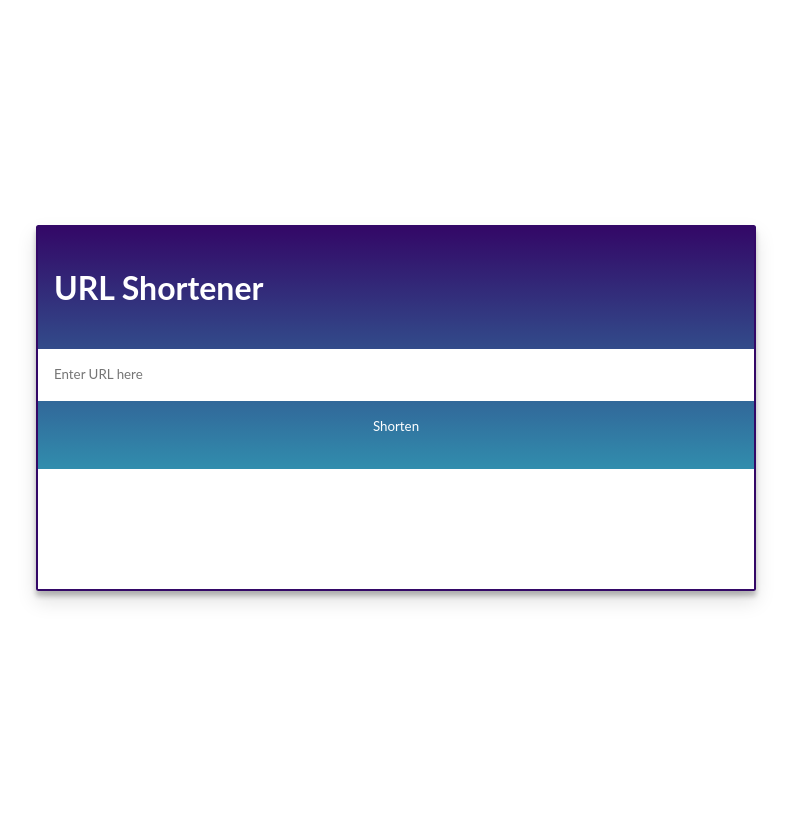
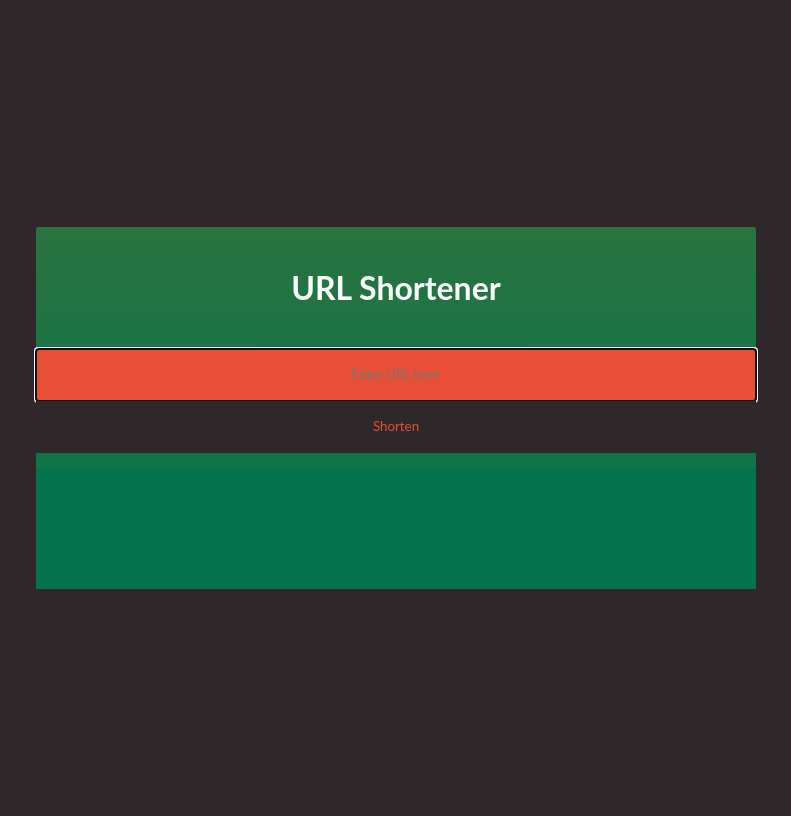
Before and after one commit to kushagra-aa/shorturls, a Django app: page / in a window 1280 px wide. Shown: the whole page, without its empty margins (244-1035 px from the left). Run offline with Django 3.2, Linux system fonts and the light colour scheme; some libraries are stand-ins or nearby versions.

Commit message:
final commit for now

```diff
--- a/shortner/views.py
+++ b/shortner/views.py
@@ -2,7 +2,6 @@ from django.shortcuts import render, redirect
 import uuid
 from .models import Urls
 from django.http import HttpResponse
-# Create your views here.
 
 
 def go(request, pk):
@@ -11,17 +10,11 @@ def go(request, pk):
 
 
 def create(request):
-    print('heyy1')
     if request.method == 'POST':
-        print('heyy2')
         url = request.POST['link']
-        print('heyy3')
         uid = str(uuid.uuid4())[:5]
-        print('heyy4')
         new_url = Urls(link=url, uuid=uid)
-        print('heyy5')
         new_url.save()
-        print('heyy6')
         return HttpResponse(uid)
 
 
--- /dev/null
+++ b/static/css/color.css
@@ -0,0 +1,7 @@
+:root {
+  --primary1: #2e282a;
+  --primary2: #fdffff;
+  --primary3: #e94f37;
+  --secondary: #eac435;
+  --accent: #04724d;
+}
--- a/static/css/style.css
+++ b/static/css/style.css
@@ -1,7 +1,20 @@
+@import url("color.css");
+
 *,
 *::before,
 *::after {
   box-sizing: border-box;
+  transition: all 0.5s ease-in-out;
+}
+
+::-moz-selection {
+  color: var(--primary1);
+  background: var(--accent);
+}
+/* Code for Firefox */
+::selection {
+  color: var(--primary1);
+  background: var(--accent);
 }
 
 body,
@@ -16,22 +29,22 @@ body {
   min-height: 100vh;
   font-family: "Lato", sans-serif;
   line-height: 1.5;
-  color: #111;
+  color: var(--secondary);
+  background: var(--primary1);
 }
 
 main {
   max-width: 720px;
   width: 100%;
-  border: 2.5px solid #330867;
+  height: auto;
   border-radius: 2.5px;
-  box-shadow: 0 10px 20px rgba(17, 17, 17, 0.125),
-    0 5px 5px rgba(17, 17, 17, 0.25);
-  background-image: linear-gradient(to top, #30cfd0 0%, #330867 100%);
+  background-image: linear-gradient(to bottom, #297440 0%, var(--accent) 100%);
 }
 
 h1 {
+  text-align: center;
   padding: 1rem;
-  color: white;
+  color: var(--primary2);
 }
 
 input,
@@ -47,7 +60,17 @@ input {
   box-sizing: border-box;
   width: 100%;
 }
-
+input[type="text"] {
+  background-color: var(--primary1);
+  border: 1px solid var(--primary2);
+  color: var(--primary2);
+  text-align: center;
+}
+input[type="text"]:focus {
+  border: none;
+  box-shadow: none;
+  background-color: var(--primary3);
+}
 .buttons {
   display: flex;
 }
@@ -55,15 +78,16 @@ input {
 button {
   cursor: pointer;
   flex: 1;
-  background-color: transparent;
-  color: white;
+  background: var(--primary1);
+  color: var(--primary3);
 }
 button:hover {
-  background-color: rgba(255, 255, 255, 0.5);
+  background-color: var(--primary3);
+  color: var(--primary1);
 }
 
 section {
   min-height: 120px;
   text-align: center;
-  background-color: white;
+  background-color: var(--accent);
 }
--- a/templates/index.html
+++ b/templates/index.html
@@ -17,7 +17,7 @@
     <h1>URL Shortener</h1>
     <form id="post-form">
       {% csrf_token %}
-      <input type="text" name="link" id="link" placeholder="Enter URL here" />
+      <input type="text" name="link" id="link" placeholder="Enter URL here" required autofocus />
       <div class="buttons">
         <button type="submit" id="shorten">Shorten</button>
       </div>
```
Also changed, not shown: db.sqlite3.
